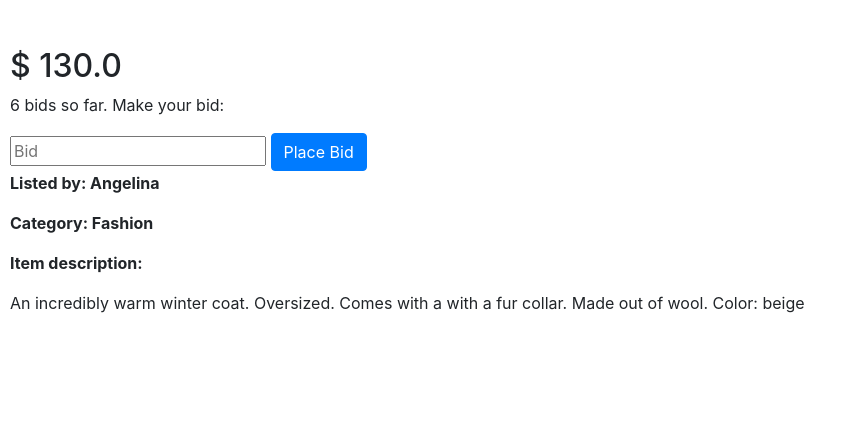
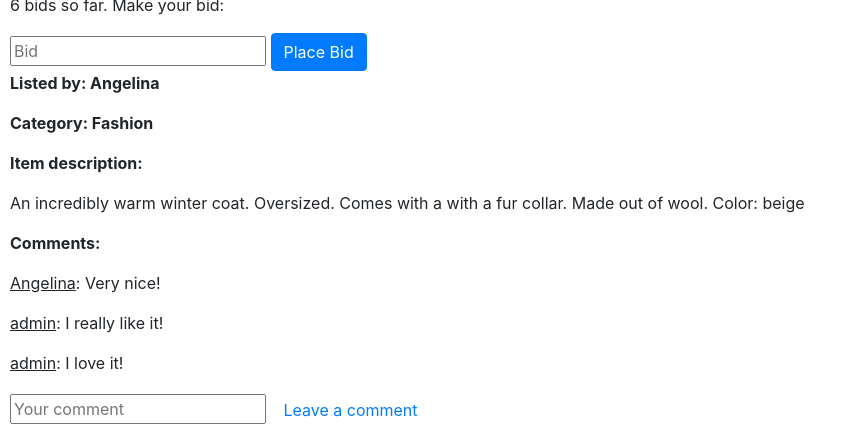
Before and after one commit to ThisisAngelina/commerce, a Django app: page /listing/1 in a window 1280 px wide. Shown: the part 830-1269 px from the top of the page, without its empty margins (0-857 px from the left). Before the commit the page ends 1143 px from the top, so only its background shows below. Run offline with Django 3.2, Linux system fonts and the light colour scheme; a user stored in the database is signed in; data comes from the database, SQL or seed files in the repository; both versions use the stored data as it was after the commit; some libraries are stand-ins or nearby versions.

Commit message:
implement commenting functionality

```diff
--- a/commerce/auctions/templates/auctions/listing_view.html
+++ b/commerce/auctions/templates/auctions/listing_view.html
@@ -35,7 +35,7 @@
 
 <!-- listing's image -->
 <div>
- <img width="auto" height="500" class="mb-5" src="{{ listing.image_url }}">
+ <img width="auto" height="400" class="mb-5" src="{{ listing.image_url }}">
 </div>
 
 
@@ -66,5 +66,21 @@
     <p>  {{ listing.description }} </p>
 </div>
 
+<!-- comments-->
+<div>
+    <p style="font-weight: bold">Comments:</p>
+    {% for comment in comments %}
+    <p><span style="text-decoration: underline;">{{ comment.user }}</span>: {{ comment.comment }}</p>
+    {% endfor %}
+</div>
+
+<!-- add a comment-->
+
+<form action="{% url 'comment' listing.pk %}" method="post">
+    {% csrf_token %}
+    <input type="text" name="comment" placeholder="Your comment">
+    <input class="btn btn-link" type="submit" value="Leave a comment">
+</form>
+
 
 {% endblock %}
--- a/commerce/auctions/urls.py
+++ b/commerce/auctions/urls.py
@@ -11,6 +11,7 @@ urlpatterns = [
     path('bid/<int:listing_id>', views.place_bid, name='bid'),
     path('watch/<int:listing_id>', views.add_to_remove_from_watchlist, name='add_to_remove_from_watchlist'),
     path('close/<int:listing_id>', views.close_listing, name='close_listing'),
+    path('comment/<int:listing_id>', views.comment, name='comment'),
 
     #add name='bid' url for bidding
 
--- a/commerce/auctions/views.py
+++ b/commerce/auctions/views.py
@@ -122,6 +122,9 @@ class ListingDetailView(LoginRequiredMixin, DetailView):
         if requested_listing.winner == user:
             context['you_won'] = True
 
+        # context fo the comments
+        context['comments'] = Comment.objects.filter(listing=requested_listing)
+
         return context
 
 
@@ -200,3 +203,22 @@ def close_listing(request, listing_id):
         listing.save()
         messages.success(request, "The listing was successfully closed")
         return redirect('listing_view', pk=listing_id)
+
+# allow the user to leave a comment under a listing
+@login_required
+def comment(request, listing_id):
+
+    if request.method == 'POST':
+        # get hold of the listing object
+        listing = Listing.objects.get(pk=listing_id)
+        # get hold of the comment
+        comment = request.POST.get('comment')
+        if not comment:
+            messages.warning(request, "Ooops, please write somethig to save your comment!")
+            return redirect('listing_view', pk=listing_id)
+        else:
+            new_comment = Comment.objects.create(user=request.user, listing=listing, comment=comment)
+            new_comment.save()
+            return redirect('listing_view', pk=listing_id)
+    else:
+        return redirect('listing_view', pk=listing_id)
```
Also changed, not shown: commerce/db.sqlite3.
